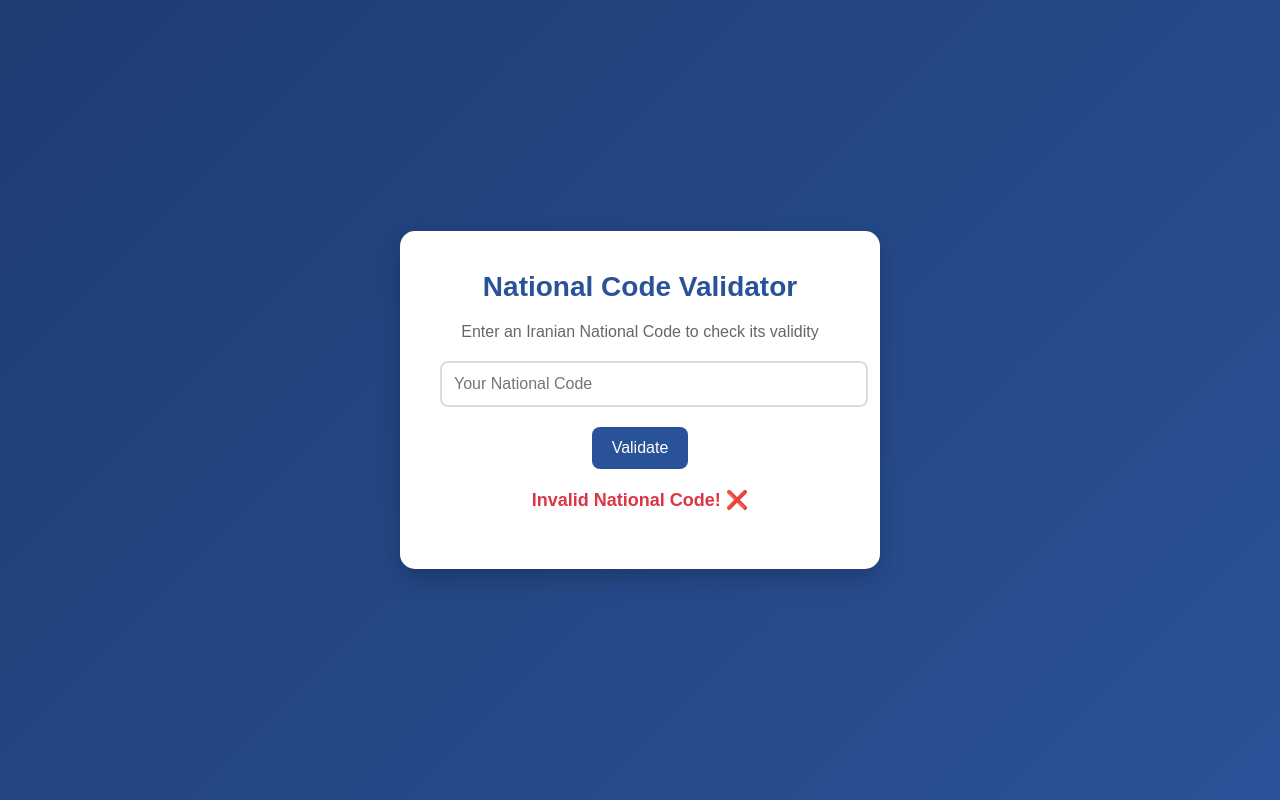
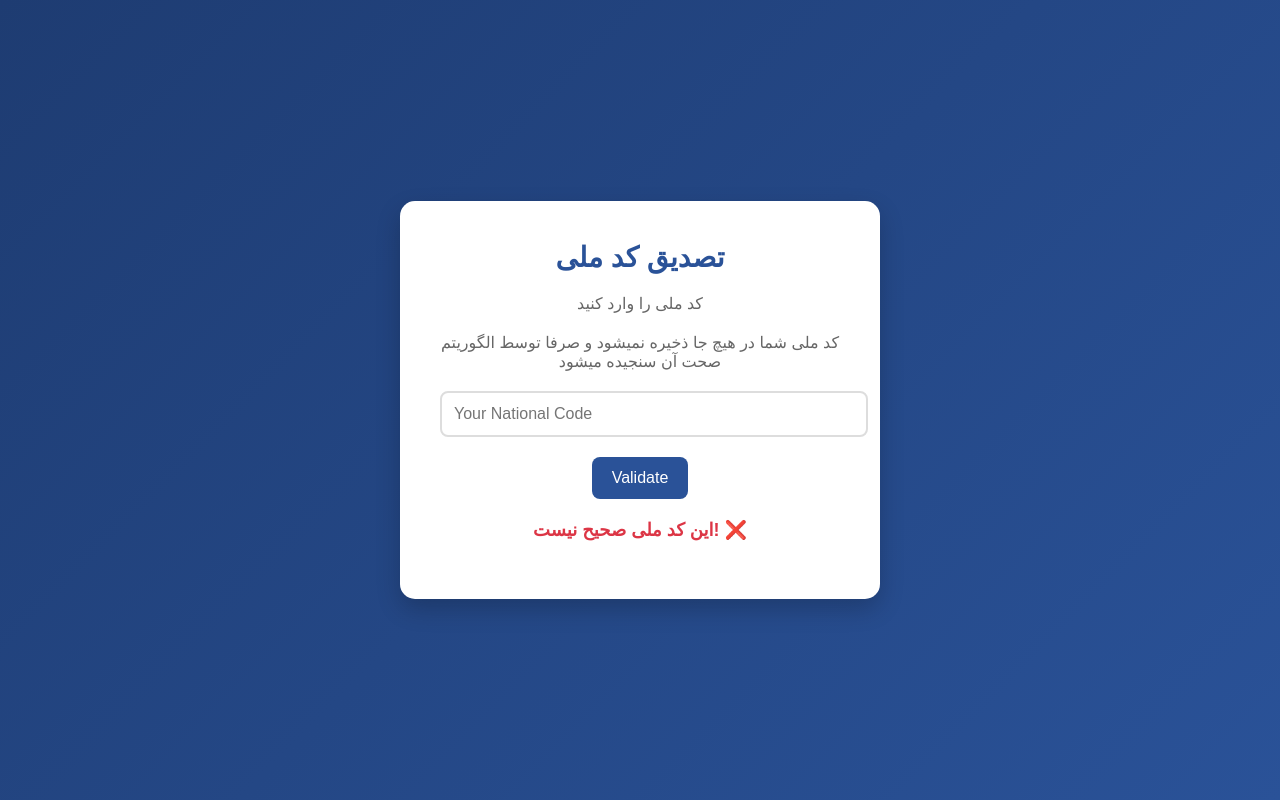
Before and after one commit to jalalvandi/IR-NationalCode, a plain HTML site: page index.html in a window 1280 px wide. Both pictures are taken after a click on the button "Validate". Drawn offline with Linux system fonts and the light colour scheme.

Commit message:
Update index.html

```diff
--- a/index.html
+++ b/index.html
@@ -3,12 +3,13 @@
 <head>
     <meta charset="UTF-8">
     <meta name="viewport" content="width=device-width, initial-scale=1.0">
-    <title>Iranian National Code Validator</title>
+    <title>صحت سنجی کد ملی</title>
 </head>
 <body style="font-family: Arial, sans-serif; margin: 0; padding: 0; background: linear-gradient(135deg, #1e3c72, #2a5298); height: 100vh; display: flex; justify-content: center; align-items: center;">
     <div style="background: white; padding: 40px; border-radius: 15px; box-shadow: 0 10px 25px rgba(0, 0, 0, 0.2); width: 400px; text-align: center;">
-        <h1 style="color: #2a5298; margin: 0 0 20px; font-size: 28px; font-weight: bold;">National Code Validator</h1>
-        <p style="color: #666; margin: 0 0 20px; font-size: 16px;">Enter an Iranian National Code to check its validity</p>
+        <h1 style="color: #2a5298; margin: 0 0 20px; font-size: 28px; font-weight: bold;">تصدیق کد ملی</h1>
+        <p style="color: #666; margin: 0 0 20px; font-size: 16px;">کد ملی را وارد کنید</p>
+        <p style="color: #666; margin: 0 0 20px; font-size: 16px;">کد ملی شما در هیچ جا ذخیره نمیشود و صرفا توسط الگوریتم صحت آن سنجیده میشود</p>
 
         <input type="text" id="nationalCodeInput" placeholder="Your National Code"
                style="width: 100%; padding: 12px; font-size: 16px; border: 2px solid #ddd; border-radius: 8px; outline: none; transition: border-color 0.3s ease;"
@@ -40,10 +41,10 @@
             resultElement.style.opacity = '0'; // Fade out before updating
             setTimeout(() => {
                 if (isValid) {
-                    resultElement.textContent = 'Valid National Code! ✅';
+                    resultElement.textContent = 'این کد ملی صحیح است! ✅';
                     resultElement.style.color = '#28a745';
                 } else {
-                    resultElement.textContent = 'Invalid National Code! ❌';
+                    resultElement.textContent = 'این کد ملی صحیح نیست! ❌';
                     resultElement.style.color = '#dc3545';
                 }
                 resultElement.style.opacity = '1'; // Fade in with result
```
